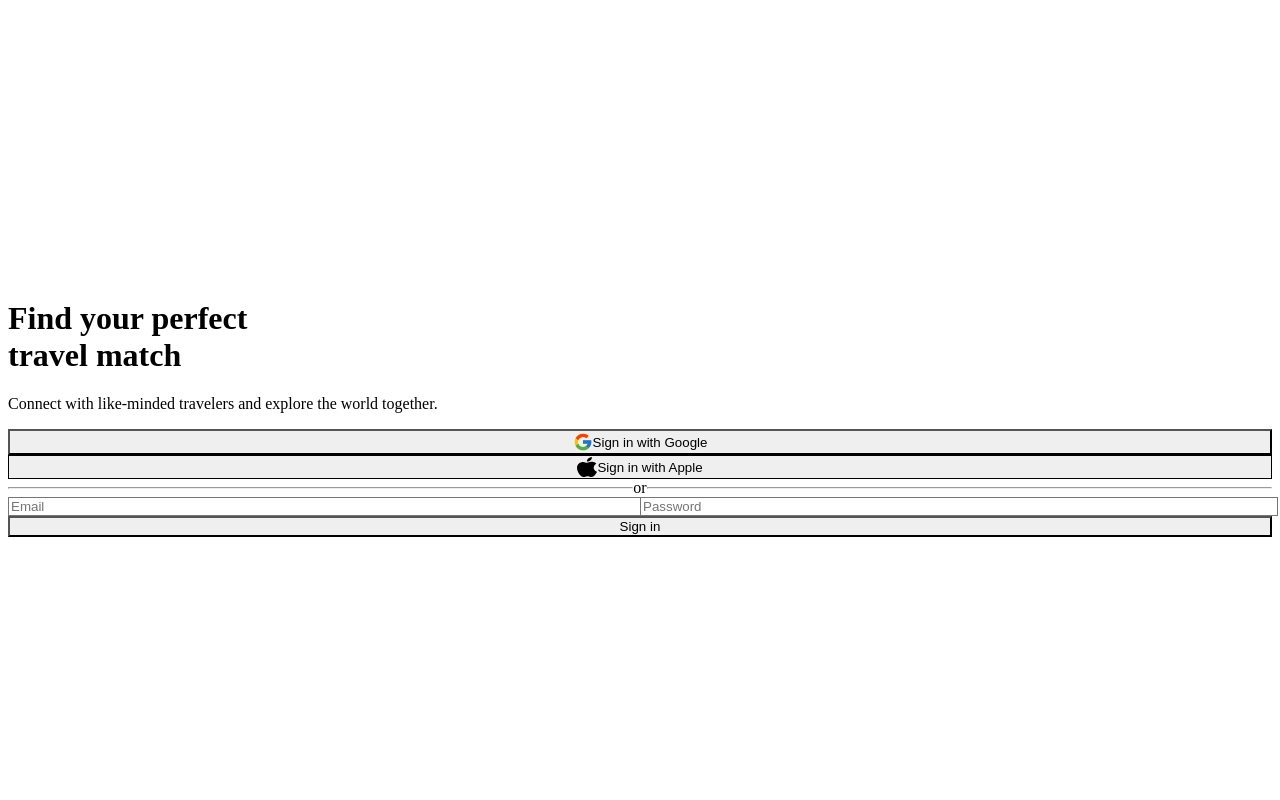
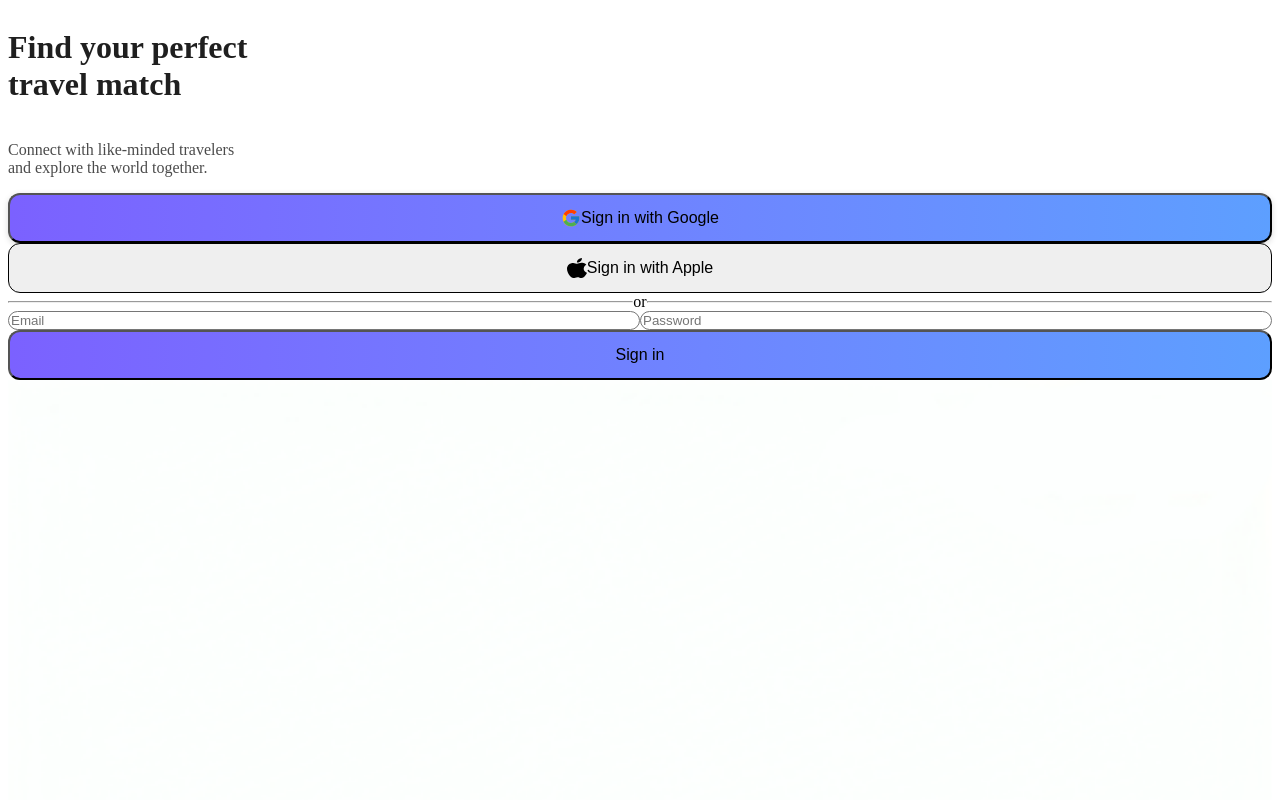
Before and after one commit to davidmisovic/wandermatch, a Next.js app: page / in a window 1280 px wide. Shown: the top 800 px of the page. Built offline with nearby package versions, Linux system fonts and the light colour scheme.

Commit message:
Final landing page UI implemented

```diff
--- a/pages/index.js
+++ b/pages/index.js
@@ -2,62 +2,75 @@ import Image from "next/image";
 
 export default function Home() {
   return (
-    <main className="min-h-screen flex items-center justify-center bg-white px-4">
-      <div className="max-w-4xl w-full grid md:grid-cols-2 gap-10 items-center">
-        {/* LEFT SIDE – Login content */}
-        <div className="w-full max-w-md mx-auto">
-          <h1 className="text-4xl font-bold text-gray-900 mb-4">
+    <main className="min-h-screen bg-white flex flex-col items-center justify-center px-4 py-12 text-center">
+      <div className="max-w-4xl w-full flex flex-col lg:flex-row items-center justify-between gap-10">
+        {/* LEFT SECTION */}
+        <div className="flex flex-col items-start justify-center text-left gap-6 w-full max-w-md">
+          <h1 className="text-4xl font-extrabold text-[#1f1f1f] leading-tight">
             Find your perfect <br /> travel match
           </h1>
-          <p className="text-gray-600 mb-8">
-            Connect with like-minded travelers and explore the world together.
+          <p className="text-[#4b4b4b] text-lg">
+            Connect with like-minded travelers <br />
+            and explore the world together.
           </p>
 
-          {/* Google login */}
-          <button className="flex items-center justify-center gap-3 bg-gradient-to-r from-purple-500 to-blue-500 text-white font-medium py-3 px-6 rounded-xl w-full shadow-md">
-            <Image src="/images/google-icon.svg" alt="Google" width={20} height={20} />
+          {/* Google Button */}
+          <button className="flex items-center justify-center gap-3 w-full h-[50px] rounded-[12px] shadow-[0_2px_6px_rgba(0,0,0,0.15)] bg-gradient-to-r from-[#7B61FF] to-[#5D9FFF] text-white font-semibold text-[16px] leading-none">
+            <Image
+              src="/images/google-icon.svg"
+              alt="Google"
+              width={20}
+              height={20}
+            />
             Sign in with Google
           </button>
 
-          {/* Apple login */}
-          <button className="flex items-center justify-center gap-3 border border-gray-300 text-black font-medium py-3 px-6 rounded-xl w-full mt-4 shadow-sm">
-            <Image src="/images/apple-icon.svg" alt="Apple" width={20} height={20} />
+          {/* Apple Button */}
+          <button className="flex items-center justify-center gap-3 w-full h-[50px] rounded-[12px] shadow-sm border border-gray-300 text-black font-semibold text-[16px] leading-none mt-2">
+            <Image
+              src="/images/apple-icon.svg"
+              alt="Apple"
+              width={20}
+              height={20}
+            />
             Sign in with Apple
           </button>
 
-          {/* Divider */}
-          <div className="flex items-center my-6 text-gray-400 text-sm">
+          {/* OR Divider */}
+          <div className="flex items-center gap-4 w-full my-3">
             <hr className="flex-grow border-gray-300" />
-            <span className="px-3">or</span>
+            <span className="text-gray-500 text-sm">or</span>
             <hr className="flex-grow border-gray-300" />
           </div>
 
-          {/* Email/password */}
-          <div className="grid grid-cols-2 gap-4">
+          {/* Email / Password Fields */}
+          <div className="flex gap-3 w-full">
             <input
               type="email"
               placeholder="Email"
-              className="border border-gray-300 rounded-lg px-4 py-3 text-sm w-full"
+              className="flex-1 px-4 py-3 border border-gray-300 rounded-[10px] text-sm outline-none"
             />
             <input
               type="password"
               placeholder="Password"
-              className="border border-gray-300 rounded-lg px-4 py-3 text-sm w-full"
+              className="flex-1 px-4 py-3 border border-gray-300 rounded-[10px] text-sm outline-none"
             />
           </div>
 
-          <button className="bg-gradient-to-r from-purple-500 to-blue-500 text-white font-medium py-3 px-6 rounded-xl w-full mt-4 shadow-md">
+          {/* Sign In Button */}
+          <button className="mt-4 w-full h-[50px] rounded-[12px] shadow-md bg-gradient-to-r from-[#7B61FF] to-[#5D9FFF] text-white font-semibold text-[16px]">
             Sign in
           </button>
         </div>
 
-        {/* RIGHT SIDE – Image */}
-        <div className="hidden md:block">
+        {/* RIGHT IMAGE */}
+        <div className="relative w-full max-w-md">
           <Image
             src="/images/travelers_image_optimized.png"
-            alt="Travelers illustration"
+            alt="Travel Match Illustration"
             width={500}
             height={500}
+            className="w-full h-auto"
             priority
           />
         </div>
```
